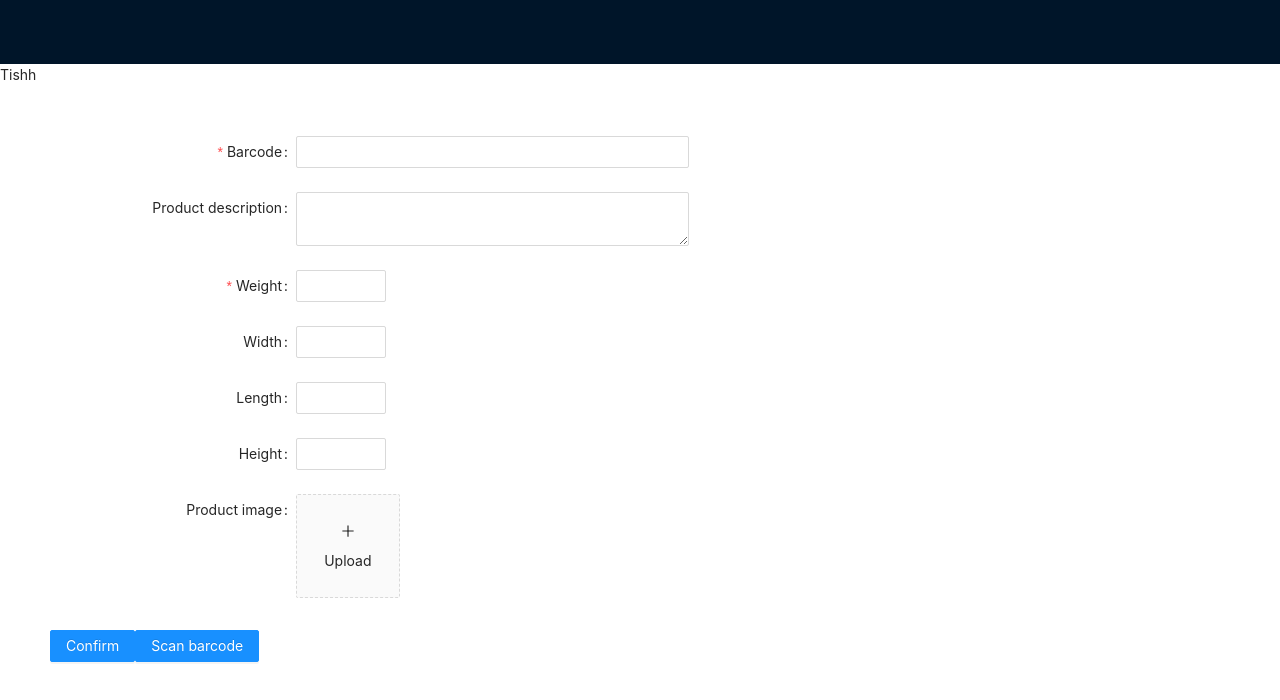
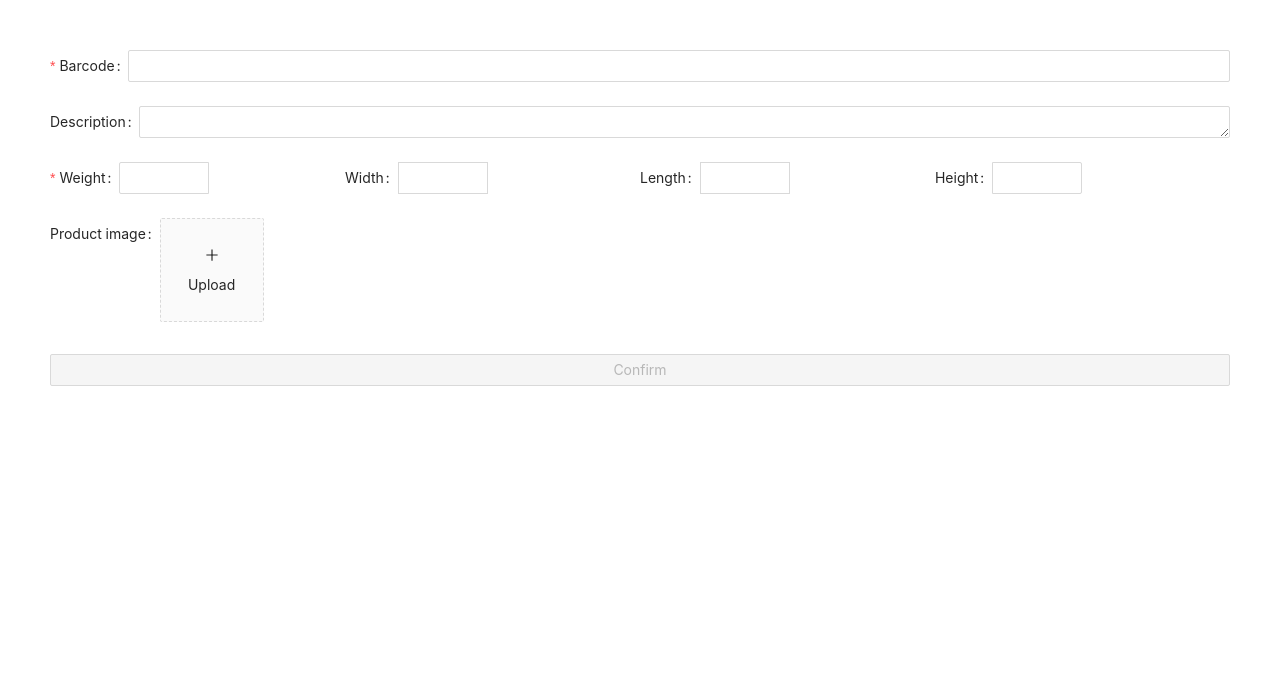
Before and after one commit to parichkova/soft-uni-demo-2022-pwa, a React app: page / in a window 1280 px wide. Shown: the top 700 px of the page. Built offline with nearby package versions, Linux system fonts and the light colour scheme.

Commit message:
Add proper styles and update properly app url

```diff
--- a/package.json
+++ b/package.json
@@ -40,6 +40,7 @@
     "mini-css-extract-plugin": "^2.6.1",
     "style-loader": "^3.3.1",
     "typescript": "^4.8.4",
+    "uuid": "^9.0.0",
     "webpack": "^5.74.0",
     "webpack-cli": "^4.10.0",
     "webpack-dev-server": "^4.11.1"
@@ -49,7 +50,6 @@
     "cross-env": "^7.0.3",
     "css-loader": "^6.7.1",
     "react": "^18.2.0",
-    "react-dom": "^18.2.0",
-    "react-qr-scanner": "^1.0.0-alpha.11"
+    "react-dom": "^18.2.0"
   }
 }
--- a/src/components/AddProduct/AddProduct.tsx
+++ b/src/components/AddProduct/AddProduct.tsx
@@ -1,68 +1,143 @@
-// import { useState } from 'react';
-import { PlusOutlined } from '@ant-design/icons';
-import QrReader from 'react-qr-scanner'
+import React, { useState } from "react";
+import { v4 } from "uuid";
+import { PlusOutlined } from "@ant-design/icons";
+import { Form, Input, Button, InputNumber, Upload, Layout, Space } from "antd";
 
-import {
-  Form,
-  Input,
-  Button,
-  InputNumber,
-  Upload,
-  Layout
-} from 'antd';
-import { useState } from 'react';
+import { Product } from "~/types/types";
+import { createProduct } from "~/utilities/create-new-product";
+import { RcFile } from "antd/lib/upload";
+import { getBase64 } from "~/utilities/utilities";
 
 const { TextArea } = Input;
-const { Header, Content } = Layout;
+const { Content } = Layout;
 
 export const AddProduct = () => {
-  // const [barcode, setBarcode] = useState<string>("");
+  const [barcode, setBarcode] = useState<string>("");
+  const [description, setDescription] = useState<string>("");
+  const [weight, setWeight] = useState<number>(0);
+  const [height, setHeight] = useState<number>(0);
+  const [length, setLength] = useState<number>(0);
+  const [width, setWidth] = useState<number>(0);
+  const [imageUrl, setImageUrl] = useState<string>("");
+  const [data, setData] = useState<Product | null>(null);
+
+  const onChange =  async (fileList: any) => {
+    if (fileList.length && fileList[0]) {
+      setImageUrl(await getBase64(fileList[0].originFileObj as RcFile));
+    }
+  };
+
+  const onClick = () => {
+    if (barcode && weight) {
+      setData({
+        id: v4(),
+        barcode,
+        description,
+        weight,
+        width,
+        height,
+        length,
+        imageUrl,
+      });
+    }
+
+    if (data) {
+      createProduct(data);
+    }
+  }
 
   return (
     <>
-      <Header></Header>
-      Tishh
-      {/* <QrReader
-          onError={(e: Error) => console.log(e)}
-          onScan={(s: string) => setBarcode(s)}
-        >
-          Test: <p>{barcode}</p>
-        </QrReader> */}
-      <Content style={{ padding: '50px' }}>
+      <Content style={{ padding: "50px" }}>
         <Form
-          labelCol={{ span: 5 }}
-          wrapperCol={{ span: 8 }}
           layout="horizontal"
-          className=""
         >
           <Form.Item label="Barcode" required>
-          <Input />
+            <Input
+              onChange={({
+                target: { value },
+              }: React.ChangeEvent<HTMLInputElement>) => setBarcode(value)}
+              value={barcode}
+            />
           </Form.Item>
-          <Form.Item label="Product description">
-            <TextArea rows={2} />
+          <Form.Item label="Description">
+            <TextArea
+              onInput={({
+                target: { value },
+              }: React.ChangeEvent<HTMLTextAreaElement>) =>
+                setDescription(value)
+              }
+              rows={1}
+              value={description}
+            />
           </Form.Item>
-          <Form.Item label="Weight" required>
-            <InputNumber min={0}/>
-          </Form.Item>
-          <Form.Item label="Width">
-            <InputNumber min={0}/>
-          </Form.Item>
-          <Form.Item label="Length">
-            <InputNumber min={0}/>
-          </Form.Item>
-          <Form.Item label="Height">
-            <InputNumber min={0}/>
-          </Form.Item>
+          <Space.Compact block>
+            <Form.Item
+              style={{ width: "24%", marginRight: "1%" }}
+              label="Weight"
+              required
+            >
+              <InputNumber
+                min="0"
+                onInput={(e) => setWeight(e ? parseInt(e) : 0)}
+                onChange={(e) => setWeight(e ? parseInt(e) : 0)}
+                value={weight ? `${weight}` : undefined}
+              />
+            </Form.Item>
+            <Form.Item
+              label="Width"
+              style={{ width: "24%", marginRight: "1%" }}
+            >
+              <InputNumber
+                min="0"
+                onChange={(e) => setWidth(e ? parseInt(e) : 0)}
+                value={width ? `${width}` : undefined}
+              />
+            </Form.Item>
+            <Form.Item
+              label="Length"
+              style={{ width: "24%", marginRight: "1%" }}
+            >
+              <InputNumber
+                min="0"
+                onChange={(e) => setLength(e ? parseInt(e) : 0)}
+                value={length ? `${length}` : undefined}
+              />
+            </Form.Item>
+            <Form.Item
+              label="Height"
+              style={{ width: "24%", marginRight: "1%" }}
+            >
+              <InputNumber
+                min="0"
+                onChange={(e) => setHeight(e ? parseInt(e) : 0)}
+                value={height ? `${height}` : undefined}
+              />
+            </Form.Item>
+          </Space.Compact>
           <Form.Item label="Product image" valuePropName="fileList">
-            <Upload action="/upload.do" listType="picture-card">
+            <Upload
+              action=""
+              listType="picture-card"
+              onChange={({ fileList }) => onChange(fileList)}
+            >
               <div>
                 <PlusOutlined />
                 <div style={{ marginTop: 8 }}>Upload</div>
               </div>
             </Upload>
           </Form.Item>
-          <Button type="primary">Confirm</Button>
-          <Button type="primary">Scan barcode</Button>
+          <div>
+            <Button
+              style={{ width: "100%" }}
+              onClick={onClick}
+              type="primary"
+              block
+              disabled={!(Boolean(barcode) && Boolean(weight))}
+            >
+              Confirm
+            </Button>
+          </div>
         </Form>
       </Content>
     </>
--- a/src/constants.ts
+++ b/src/constants.ts
@@ -1,2 +1,2 @@
-export const mockarooKey = '5d82ff00'
+export const mockarooKey = 'cafeb6b0'
 export const mockarooBaseUrl = 'https://my.api.mockaroo.com'
--- a/src/global.d.ts
+++ b/src/global.d.ts
@@ -1 +1 @@
-declare module 'react-qr-scanner';
+declare module 'uuid';
--- a/src/realIndex.tsx
+++ b/src/realIndex.tsx
@@ -1,15 +1,25 @@
 import { StrictMode } from "react";
 import { createRoot } from "react-dom/client";
-
 import { App } from "./App";
 
-import "antd/dist/antd.css"
+import "antd/dist/antd.css";
 
-const container = document.getElementById("appRoot");
-const root = createRoot(container!);
+const mount = (element: Element) => {
+  const root = createRoot(element);
 
-root.render(
-  <StrictMode>
+  root.render(
+    <StrictMode>
       <App />
-  </StrictMode>,
-);
+    </StrictMode>
+  );
+};
+
+if (process.env.NODE_ENV === 'development') {
+  const rootElement = document.getElementById('addProductAppRoot');
+
+  if (rootElement) {
+    mount(rootElement)
+  }
+}
+
+export { mount };
--- a/src/utilities/create-new-product.ts
+++ b/src/utilities/create-new-product.ts
@@ -1,10 +1,10 @@
 import { Product } from '../types/types'
 import { getMockarooUrl } from './utilities'
 
-export const createProduct = async (product: Product) => {
+export const createProduct = async (product: Product | null) => {
   try {
     const addProductQuery = await fetch(
-      getMockarooUrl('/products'),
+      getMockarooUrl('/product'),
       { method: "POST", body: JSON.stringify(product) }
     );
 
--- a/src/utilities/utilities.ts
+++ b/src/utilities/utilities.ts
@@ -1,4 +1,14 @@
-import { mockarooBaseUrl, mockarooKey } from './constants'
+import { RcFile } from 'antd/lib/upload';
+import { mockarooBaseUrl, mockarooKey } from '../constants'
 
-export const getMockarooUrl = (path: string) =>
-  `${mockarooBaseUrl}${path}.json?key=${mockarooKey}`
+export const getMockarooUrl = (path: string) => `${mockarooBaseUrl}${path}.json?key=${mockarooKey}`;
+
+export const getBase64 = (file: RcFile): Promise<string> => {
+  return new Promise((resolve, reject) => {
+    const reader = new FileReader();
+
+    reader.readAsDataURL(file);
+    reader.onload = () => resolve(reader.result as string);
+    reader.onerror = error => reject(error);
+  });
+};
--- a/static/index.html
+++ b/static/index.html
@@ -7,6 +7,6 @@
     <title>jsTalks 2022 demo</title>
   </head>
   <body>
-    <div id="appRoot"></div>
+    <div id="addProductAppRoot"></div>
   </body>
 </html>
```
Also changed, not shown: src/types/types.ts (+7 -7 lines), 1 other file (tests, documents, lock files or other folders).
